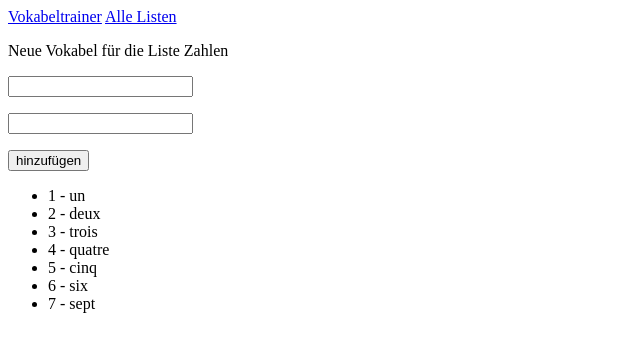
After one commit to Mycooly/vokabeln, a Django app: page /neue_vokabel/1/ in a window 1280 px wide. The commit adds this page. Shown: the top 352 px of the page, without its empty margins (0-640 px from the left). Run offline with Django 3.2, Linux system fonts and the light colour scheme; data comes from the database, SQL or seed files in the repository; both versions use the stored data as it was after the commit.

Commit message:
Abfrage ergänzt, new vokabel and new liste

```diff
--- a/vokabel_trainer/admin.py
+++ b/vokabel_trainer/admin.py
@@ -1,8 +1,10 @@
 from django.contrib import admin
 
-from vokabel_trainer.models import Liste, Vokabel
+from vokabel_trainer.models import Liste, Vokabel, Abfrage
 
 # Register your models here.
 admin.site.register(Liste)
 
 admin.site.register(Vokabel)
+
+admin.site.register(Abfrage)
--- /dev/null
+++ b/vokabel_trainer/forms.py
@@ -0,0 +1,21 @@
+from django import forms
+
+from.models import Liste, Vokabel, Abfrage
+
+class ListeForm(forms.ModelForm):
+    class Meta:
+        model=Liste
+        fields=['beschreibung']
+        labels={'beschreibung':''}
+
+class VokabelForm(forms.ModelForm):
+    class Meta:
+        model=Vokabel
+        fields=['deutsch','franzoesisch']
+        labels={'deutsch':'','franzoesisch':''}
+
+class AbfrageForm(forms.ModelForm):
+    class Meta:
+        model=Abfrage
+        fields=[]
+        labels={}
--- a/vokabel_trainer/models.py
+++ b/vokabel_trainer/models.py
@@ -27,3 +27,16 @@ class Vokabel(models.Model):
 	def __str__(self):
 		"""Return Vokabelpaar"""
 		return self.deutsch + ' - ' + self.franzoesisch
+
+class Abfrage(models.Model):
+	"""Abfrage einer Vokabelliste"""
+	liste=models.ForeignKey(Liste, on_delete=models.PROTECT)
+	vokabeln=models.ManyToManyField(Vokabel)
+	date_added = models.DateTimeField(auto_now_add=True)
+
+	class Meta:
+		verbose_name_plural='Abfragen'
+
+	def __str__(self):
+		"""Return Abfrage"""
+		return 'Abfrage vom '+self.date_added.isoformat()
--- a/vokabel_trainer/templates/vokabel_trainer/base.html
+++ b/vokabel_trainer/templates/vokabel_trainer/base.html
@@ -1,5 +1,6 @@
 <p>
     <a href="{% url 'vokabel_trainer:index' %}">Vokabeltrainer</a>
+    <a href="{% url 'vokabel_trainer:listen' %}">Alle Listen</a>
 </p>
 
 {% block content %}{% endblock content %}
--- a/vokabel_trainer/templates/vokabel_trainer/listen.html
+++ b/vokabel_trainer/templates/vokabel_trainer/listen.html
@@ -12,4 +12,7 @@
             <li>Noch keine Listen</li>
         {% endfor %}
     </ul>
+
+    <a href="{% url 'vokabel_trainer:neue_liste'%}">Neue Liste</a>
+
 {% endblock content %}
--- /dev/null
+++ b/vokabel_trainer/templates/vokabel_trainer/neue_vokabel.html
@@ -0,0 +1,16 @@
+{% extends "vokabel_trainer/base.html" %}
+{% block content %}
+<p>Neue Vokabel für die Liste {{liste}}</p>
+<form action="{% url 'vokabel_trainer:neue_vokabel' liste.id%}" method='post'>
+    {% csrf_token %}
+    {{form.as_p}}
+    <button name="submit">hinzufügen</button>
+</form>
+<ul>
+    {% for vokabel in vokabeln %}
+        <li>{{vokabel}}</li>
+    {% empty %}
+        <li>Noch keine Vokabeln</li>
+    {% endfor %}
+</ul>
+{% endblock content %}
--- a/vokabel_trainer/urls.py
+++ b/vokabel_trainer/urls.py
@@ -9,6 +9,10 @@ urlpatterns=[
 
     url(r'^listen/$', views.listen, name='listen'),
     url(r'listen/(?P<liste_id>\d+)/$', views.liste, name='liste'),
+    url(r'^neue_liste/$', views.neue_liste, name='neue_liste'),
+    url(r'^neue_vokabel/(?P<liste_id>\d+)/$', views.neue_vokabel, name='neue_vokabel'),
 
-    url(r'^abfragen/(?P<liste_id>\d+)/$', views.abfragen, name='abfragen'),
+    url(r'^abfrage/(?P<abfrage_id>\d+)/', views.abfrage, name='abfrage'),
+
+
 ]
--- a/vokabel_trainer/views.py
+++ b/vokabel_trainer/views.py
@@ -1,7 +1,9 @@
 from django.shortcuts import render
-from random import sample
+from django.http import HttpResponseRedirect, Http404
+from django.urls import reverse
 
-from .models import Liste
+from .models import Liste, Abfrage
+from .forms import ListeForm,VokabelForm
 
 # Create your views here.
 
@@ -19,15 +21,47 @@ def liste(request, liste_id):
     """Vokabelliste"""
     liste=Liste.objects.get(id=liste_id)
     vokabeln=liste.vokabel_set.order_by('-date_added')
-    context={'liste':liste, 'vokabeln':vokabeln}
+    abfragen=liste.abfrage_set.all()
+    context={'liste':liste, 'vokabeln':vokabeln, 'abfragen':abfragen}
     return render(request, 'vokabel_trainer/liste.html', context)
 
-def abfragen(request, liste_id):
-    """Erstellt eine Abfrage zu einer Liste"""
+def neue_liste(request):
+    """Erstellt neue Vokabelliste"""
+    if request.method != 'POST':
+        form=ListeForm()
+    else:
+        form=ListeForm(data=request.POST)
+        if form.is_valid():
+            form.save()
+            return HttpResponseRedirect(reverse('vokabel_trainer:listen'))
+
+    context ={'form':form}
+    return render(request, 'vokabel_trainer/neue_liste.html', context)
+
+def neue_vokabel(request,liste_id):
+    """Erstellt neue Vokabel"""
     liste=Liste.objects.get(id=liste_id)
-    vokabeln=liste.vokabel_set.all()
-    anzahl_vokabeln=min(len(vokabeln), 3)
+    vokabeln=liste.vokabel_set.order_by('deutsch')
 
-    abfragen=sample(list(vokabeln),k=anzahl_vokabeln)
-    context = {'liste': liste, 'abfragen': abfragen}
-    return render(request, 'vokabel_trainer/abfragen.html', context)
+    if request.method != 'POST':
+        form=VokabelForm()
+    else:
+        form=VokabelForm(data=request.POST)
+        if form.is_valid():
+            neue_vokabel=form.save(commit=False)
+            neue_vokabel.liste=liste
+            neue_vokabel.save()
+            return HttpResponseRedirect(reverse('vokabel_trainer:liste',args=[liste_id]))
+
+    context={'liste':liste,'form':form, 'vokabeln':vokabeln}
+
+    return render(request, 'vokabel_trainer/neue_vokabel.html', context)
+
+def abfrage(request,abfrage_id):
+    """Zeigt Abfrage"""
+    abfrage=Abfrage.objects.get(id=abfrage_id)
+    liste=abfrage.liste
+    vokabeln=abfrage.vokabeln.all()
+
+    context={'abfrage':abfrage,'liste':liste,'vokabeln':vokabeln}
+    return render(request,'vokabel_trainer/abfrage.html', context)
```
Also changed, not shown: vokabel_trainer/templates/vokabel_trainer/abfrage.html (renamed from vokabel_trainer/templates/vokabel_trainer/abfragen.html, +3 -6 lines), vokabel_trainer/templates/vokabel_trainer/liste.html (+12 -4 lines), vokabel_trainer/templates/vokabel_trainer/neue_liste.html (added, +9 -0 lines), db.sqlite3, vokabel_trainer/migrations/0004_abfrage.py (added), vokabel_trainer/migrations/0005_alter_abfrage_vokabeln.py (added), vokabel_trainer/migrations/0006_alter_abfrage_vokabeln.py (added), vokabel_trainer/migrations/0007_auto_20210924_0823.py (added), vokabel_trainer/migrations/0008_alter_abfrage_vokabeln.py (added), vokabel_trainer/migrations/0009_delete_abfrage.py (added), vokabel_trainer/migrations/0010_abfrage.py (added), vokabel_trainer/migrations/0011_abfrage_date_added.py (added).
